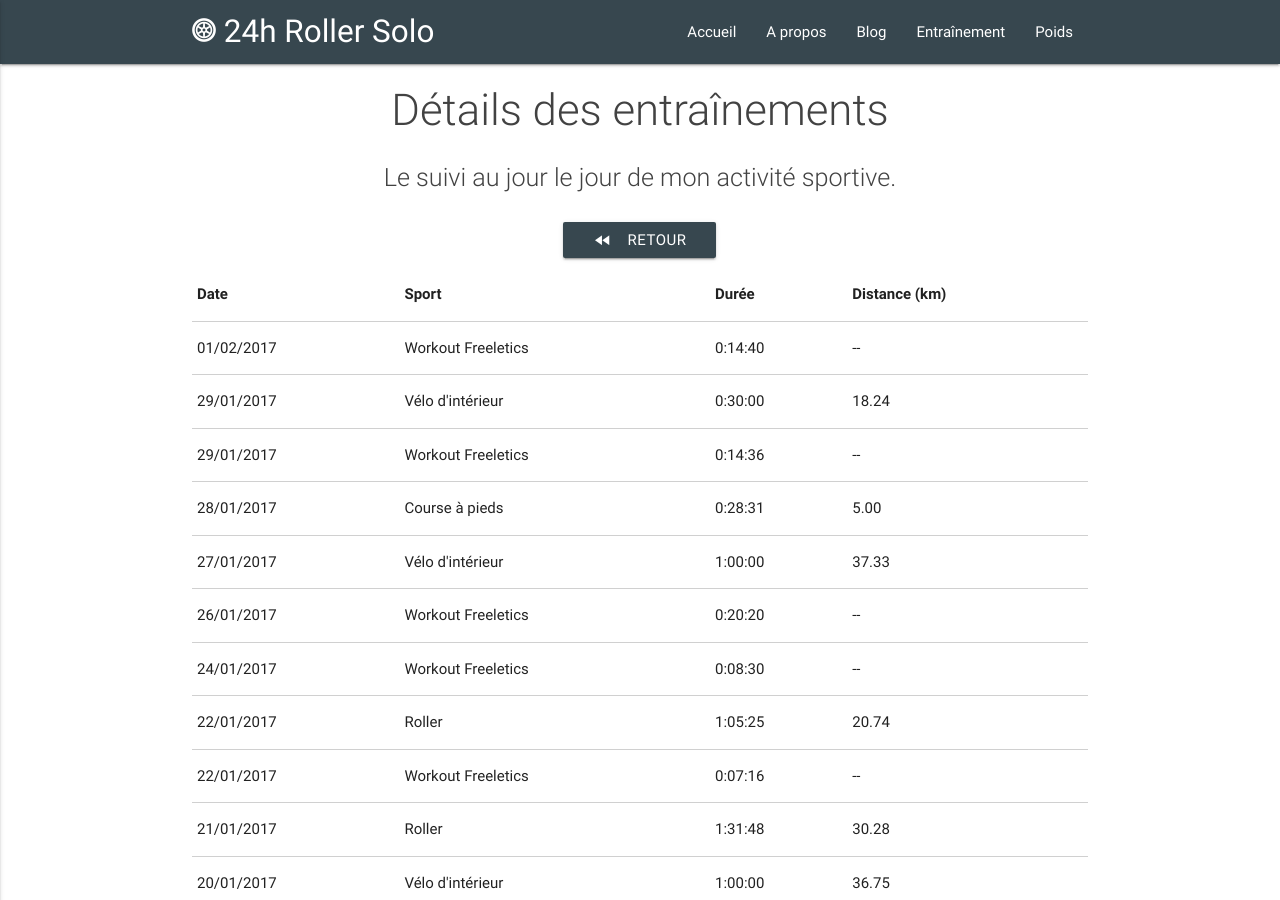
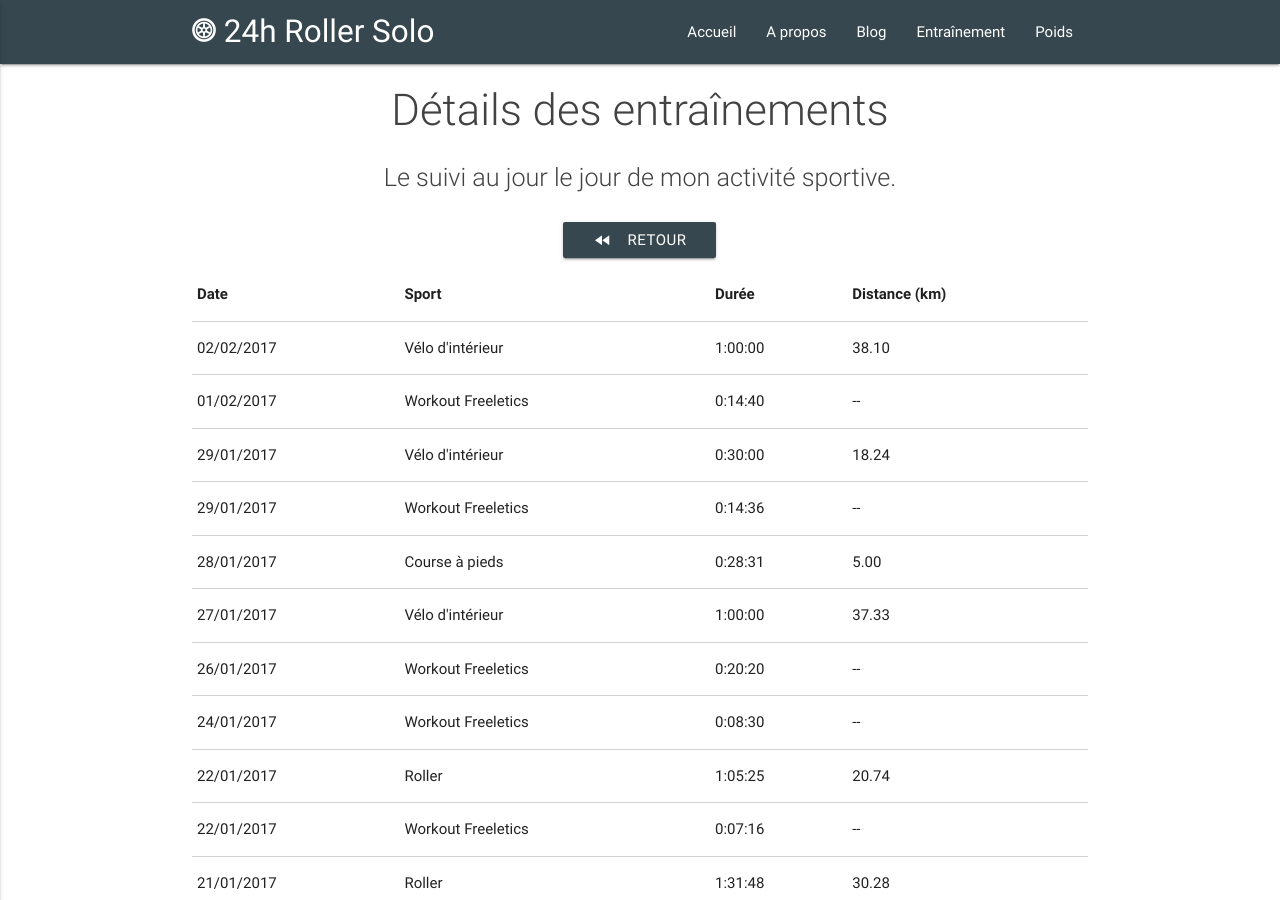
Before and after one commit to 24hRollerSolo/24hRollerSolo.github.io, a Jekyll site: the page built from training/details.html, in a window 1280 px wide and 900 px high. Built offline with Jekyll 4.4.1, drawn with Linux system fonts in a browser that asks for light colours.

Commit message:
Add 2017-02-02 indoor bike

```diff
--- a/_data/sports.json
+++ b/_data/sports.json
@@ -1,4 +1,5 @@
 [
+  {"date": "2017-02-02", "type": "BIKE_INDOOR", "distance": "38.10", "duration": "1:00:00", "program": "9"},
   {"date": "2017-02-01", "type": "WORKOUT", "program": "W05-01 | 25 LUNGES + 1/5 APHRODITE Standard", "duration": "0:14:40"},
   {"date": "2017-01-29", "type": "BIKE_INDOOR", "distance": "18.24", "duration": "0:30:00", "program": "9"},
   {"date": "2017-01-29", "type": "WORKOUT", "program": "W04-03 | 50 LUNGES + 3/5 NEMESIS Endurance", "duration": "0:14:36"},
```
